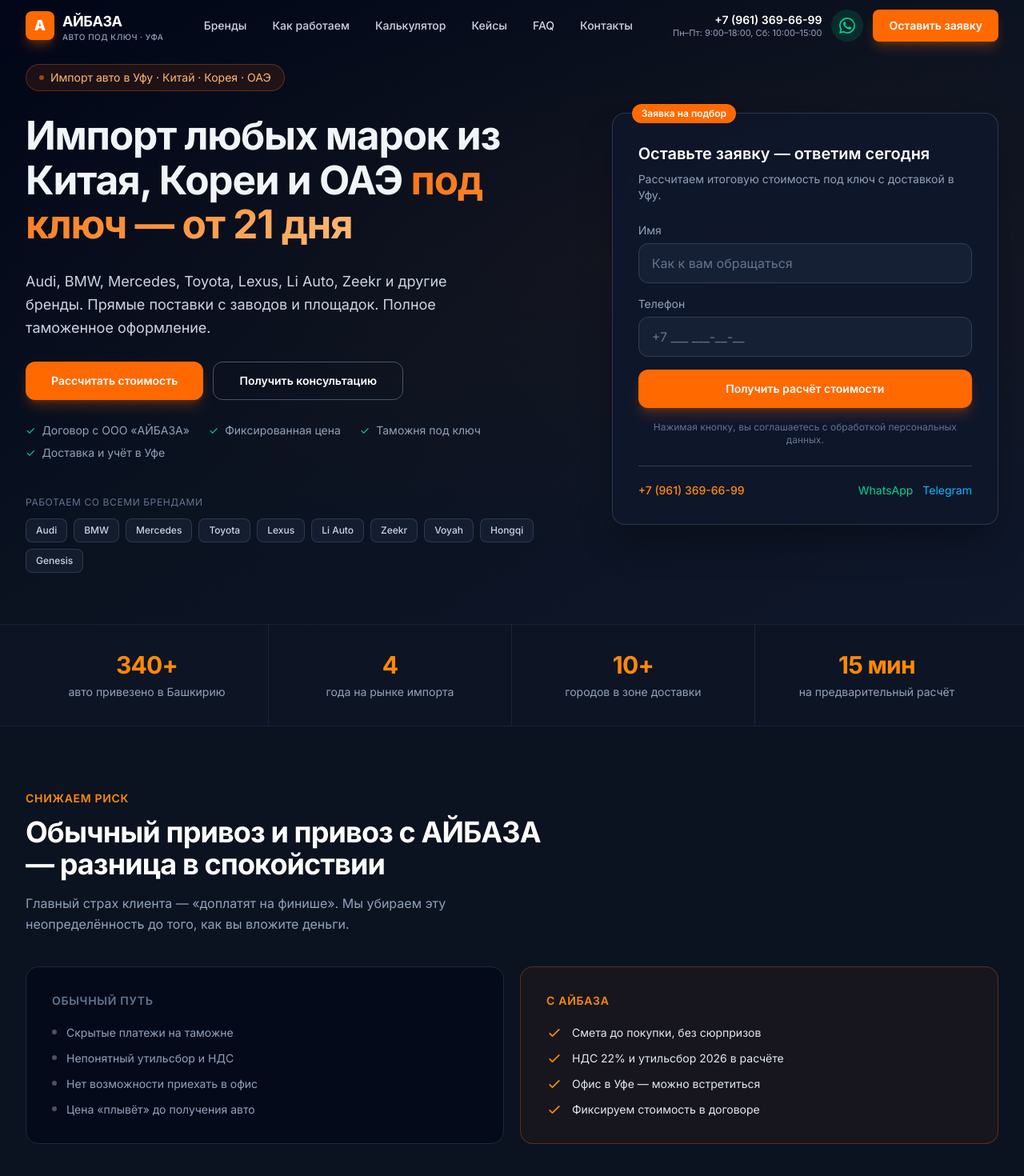
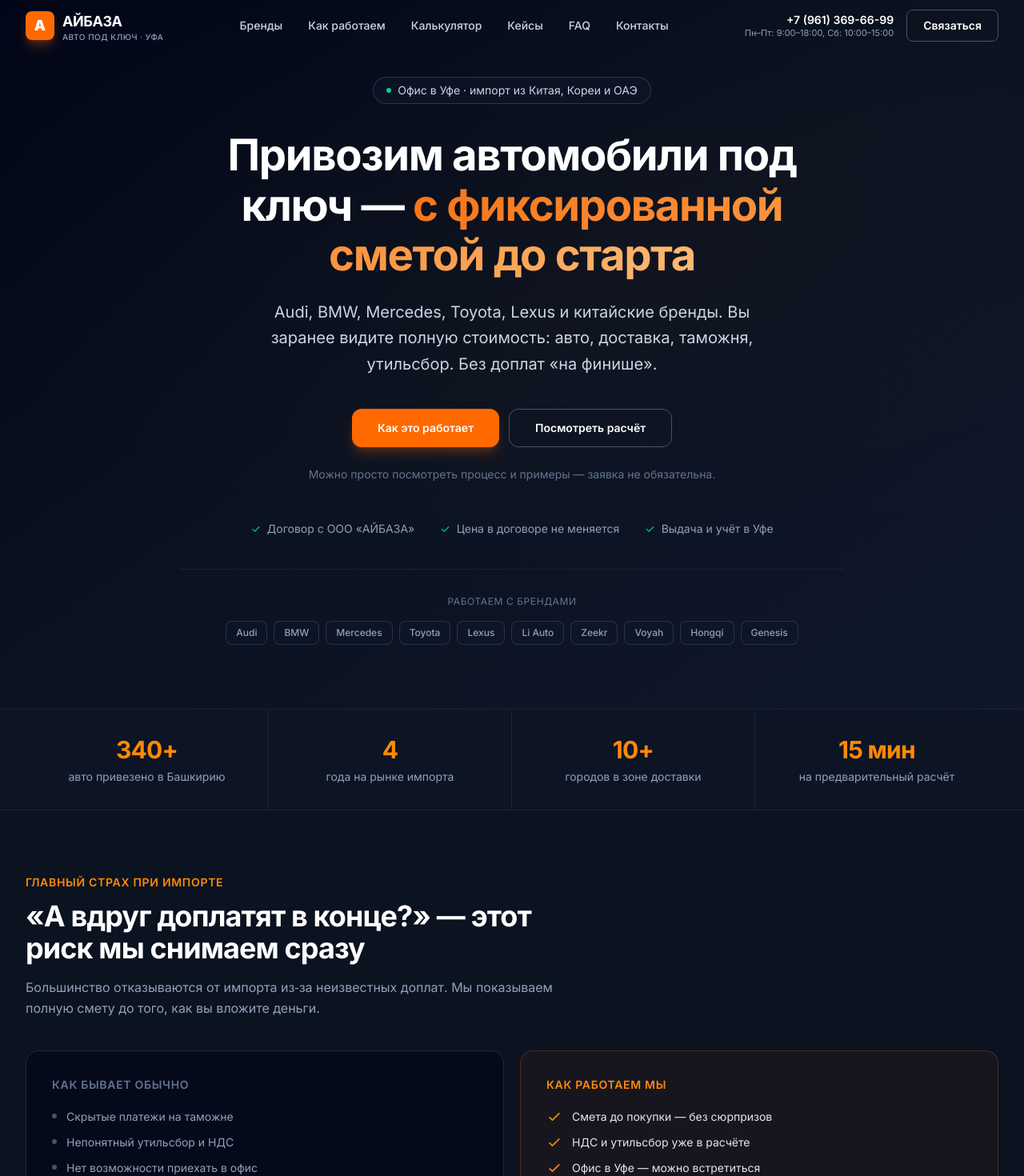
Before and after one commit to gameai2027-gif/aybaza-site, a Next.js app: page / in a window 1280 px wide. Shown: the top 1470 px of the page at 80% size. Built offline with nearby package versions, Linux system fonts and the light colour scheme.

Commit message:
ux: спокойный Hero без формы, закрытие боли, правка формулировок (психология доверия)

```diff
--- a/src/components/Header.tsx
+++ b/src/components/Header.tsx
@@ -41,33 +41,62 @@
       <div className="mx-auto max-w-7xl px-4 sm:px-6 lg:px-8">
         <div className="flex h-16 items-center justify-between">
           <a href="./" className="flex items-center gap-2.5 group">
-            <div className="flex h-9 w-9 items-center justify-center rounded-lg bg-orange-500 font-black text-white text-lg shadow-lg shadow-orange-500/30 transition group-hover:scale-105">А</div>
+            <div className="flex h-9 w-9 items-center justify-center rounded-lg bg-orange-500 font-black text-white text-lg shadow-lg shadow-orange-500/30 transition group-hover:scale-105">
+              А
+            </div>
             <div className="flex flex-col leading-none">
-              <span className="text-lg font-bold tracking-tight text-white">{SITE.shortName}</span>
-              <span className="text-[10px] font-medium uppercase tracking-wider text-slate-400">авто под ключ · Уфа</span>
+              <span className="text-lg font-bold tracking-tight text-white">
+                {SITE.shortName}
+              </span>
+              <span className="text-[10px] font-medium uppercase tracking-wider text-slate-400">
+                авто под ключ · Уфа
+              </span>
             </div>
           </a>
 
-          <nav className="hidden lg:flex items-center gap-1" aria-label="Основная навигация">
+          <nav
+            className="hidden lg:flex items-center gap-1"
+            aria-label="Основная навигация"
+          >
             {navItems.map((item) => (
-              <a key={item.href} href={item.href} className="px-3.5 py-2 text-sm font-medium text-slate-300 hover:text-white transition-colors rounded-md hover:bg-slate-800/50">{item.label}</a>
+              <a
+                key={item.href}
+                href={item.href}
+                className="px-3.5 py-2 text-sm font-medium text-slate-300 hover:text-white transition-colors rounded-md hover:bg-slate-800/50"
+              >
+                {item.label}
+              </a>
             ))}
           </nav>
 
-          <div className="hidden md:flex items-center gap-3">
-            <a href={SITE.phoneHref} className="flex flex-col items-end leading-tight group">
-              <span className="text-sm font-semibold text-white group-hover:text-orange-400 transition">{SITE.phone}</span>
+          <div className="hidden md:flex items-center gap-4">
+            <a
+              href={SITE.phoneHref}
+              className="flex flex-col items-end leading-tight group"
+            >
+              <span className="text-sm font-semibold text-white group-hover:text-orange-400 transition">
+                {SITE.phone}
+              </span>
               <span className="text-[11px] text-slate-400">{SITE.hours}</span>
             </a>
-            <a href={SITE.whatsapp} target="_blank" rel="noopener noreferrer" className="flex h-10 w-10 items-center justify-center rounded-full bg-emerald-600/20 text-emerald-400 hover:bg-emerald-600/30 transition" aria-label="WhatsApp">
-              <svg className="h-5 w-5" fill="currentColor" viewBox="0 0 24 24" aria-hidden><path d="M17.472 14.382c-.297-.149-1.758-.867-2.03-.967-.273-.099-.471-.148-.67.15-.197.297-.767.966-.94 1.164-.173.199-.347.223-.644.075-.297-.15-1.255-.463-2.39-1.475-.883-.788-1.48-1.761-1.653-2.059-.173-.297-.018-.458.13-.606.134-.133.298-.347.446-.52.149-.174.198-.298.298-.497.099-.198.05-.371-.025-.52-.075-.149-.669-1.612-.916-2.207-.242-.579-.487-.5-.669-.51-.173-.008-.371-.01-.57-.01-.198 0-.52.074-.792.372-.272.297-1.04 1.016-1.04 2.479 0 1.462 1.065 2.875 1.213 3.074.149.198 2.096 3.2 5.077 4.487.709.306 1.262.489 1.694.625.712.227 1.36.195 1.871.118.571-.085 1.758-.719 2.006-1.413.248-.694.248-1.289.173-1.413-.074-.124-.272-.198-.57-.347m-5.421 7.403h-.004a9.87 9.87 0 01-5.031-1.378l-.361-.214-3.741.982.998-3.648-.235-.374a9.86 9.86 0 01-1.51-5.26c.001-5.45 4.436-9.884 9.888-9.884 2.64 0 5.122 1.03 6.988 2.898a9.825 9.825 0 012.893 6.994c-.003 5.45-4.435 9.884-9.85 9.884m8.413-18.297A11.815 11.815 0 0012.05 0C5.495 0 .16 5.335.157 11.892c0 2.096.547 4.142 1.588 5.945L.057 24l6.305-1.654a11.882 11.882 0 005.683 1.448h.005c6.554 0 11.89-5.335 11.893-11.893a11.821 11.821 0 00-3.48-8.413z" /></svg>
-            </a>
-            <Button size="default" onClick={goLead}>Оставить заявку</Button>
+            <Button size="default" variant="outline" onClick={goLead}>
+              Связаться
+            </Button>
           </div>
 
-          <button type="button" className="lg:hidden flex h-11 w-11 items-center justify-center rounded-lg text-slate-300 hover:bg-slate-800" onClick={() => setMobileOpen(!mobileOpen)} aria-label={mobileOpen ? "Закрыть меню" : "Открыть меню"} aria-expanded={mobileOpen}>
+          <button
+            type="button"
+            className="lg:hidden flex h-11 w-11 items-center justify-center rounded-lg text-slate-300 hover:bg-slate-800"
+            onClick={() => setMobileOpen(!mobileOpen)}
+            aria-label={mobileOpen ? "Закрыть меню" : "Открыть меню"}
+            aria-expanded={mobileOpen}
+          >
             <svg className="h-6 w-6" fill="none" viewBox="0 0 24 24" stroke="currentColor" aria-hidden>
-              {mobileOpen ? <path strokeLinecap="round" strokeLinejoin="round" strokeWidth={2} d="M6 18L18 6M6 6l12 12" /> : <path strokeLinecap="round" strokeLinejoin="round" strokeWidth={2} d="M4 6h16M4 12h16M4 18h16" />}
+              {mobileOpen ? (
+                <path strokeLinecap="round" strokeLinejoin="round" strokeWidth={2} d="M6 18L18 6M6 6l12 12" />
+              ) : (
+                <path strokeLinecap="round" strokeLinejoin="round" strokeWidth={2} d="M4 6h16M4 12h16M4 18h16" />
+              )}
             </svg>
           </button>
         </div>
@@ -77,11 +106,22 @@
         <div className="lg:hidden border-t border-slate-800 bg-slate-950/95 backdrop-blur-xl">
           <nav className="flex flex-col px-4 py-4 gap-1" aria-label="Мобильная навигация">
             {navItems.map((item) => (
-              <a key={item.href} href={item.href} className="px-4 py-3 text-base font-medium text-slate-200 hover:bg-slate-800 rounded-lg" onClick={() => setMobileOpen(false)}>{item.label}</a>
+              <a
+                key={item.href}
+                href={item.href}
+                className="px-4 py-3 text-base font-medium text-slate-200 hover:bg-slate-800 rounded-lg"
+                onClick={() => setMobileOpen(false)}
+              >
+                {item.label}
+              </a>
             ))}
             <div className="mt-3 flex flex-col gap-3 border-t border-slate-800 pt-4">
-              <a href={SITE.phoneHref} className="text-center text-lg font-semibold text-white">{SITE.phone}</a>
-              <Button className="w-full h-12" onClick={goLead}>Оставить заявку</Button>
+              <a href={SITE.phoneHref} className="text-center text-lg font-semibold text-white">
+                {SITE.phone}
+              </a>
+              <Button className="w-full h-12" variant="outline" onClick={goLead}>
+                Связаться
+              </Button>
             </div>
           </nav>
         </div>
--- a/src/components/Hero.tsx
+++ b/src/components/Hero.tsx
@@ -14,49 +14,72 @@
   };
 
   return (
-    <section className="relative min-h-[90vh] flex items-center overflow-hidden pt-20 pb-16">
-      <div className="absolute inset-0 bg-grid opacity-40" aria-hidden />
+    <section className="relative min-h-[85vh] flex items-center overflow-hidden pt-24 pb-20">
+      <div className="absolute inset-0 bg-grid opacity-30" aria-hidden />
       <div className="absolute inset-0 bg-gradient-to-br from-slate-950 via-[#0b1220] to-slate-900" aria-hidden />
-      <div className="absolute inset-0 opacity-[0.15]" style={{ backgroundImage: "radial-gradient(ellipse 80% 50% at 70% 40%, rgba(249,115,22,0.25), transparent)" }} aria-hidden />
+      <div
+        className="absolute inset-0 opacity-[0.12]"
+        style={{
+          backgroundImage:
+            "radial-gradient(ellipse 70% 45% at 60% 35%, rgba(249,115,22,0.2), transparent)",
+        }}
+        aria-hidden
+      />
 
-      <div className="relative mx-auto max-w-7xl px-4 sm:px-6 lg:px-8 w-full">
-        <div className="grid lg:grid-cols-12 gap-12 lg:gap-10 items-center">
-          <div className="lg:col-span-7 space-y-7">
-            <div className="inline-flex items-center gap-2 rounded-full border border-orange-500/30 bg-orange-500/10 px-4 py-1.5 text-sm text-orange-300">
-              <span className="h-1.5 w-1.5 rounded-full bg-orange-400 animate-pulse" aria-hidden />
-              Импорт авто в Уфу · Китай · Корея · ОАЭ
+      <div className="relative mx-auto max-w-4xl px-4 sm:px-6 lg:px-8 w-full text-center">
+        <div className="inline-flex items-center gap-2 rounded-full border border-slate-700/80 bg-slate-900/60 px-4 py-1.5 text-sm text-slate-300 mb-8">
+          <span className="h-1.5 w-1.5 rounded-full bg-emerald-400" aria-hidden />
+          Офис в Уфе · импорт из Китая, Кореи и ОАЭ
         </div>
 
-            <h1 className="text-4xl sm:text-5xl lg:text-[3.1rem] font-bold tracking-tight leading-[1.12]">
-              Импорт любых марок из Китая, Кореи и ОАЭ{" "}
-              <span className="text-gradient">под ключ — от 21 дня</span>
+        <h1 className="text-4xl sm:text-5xl lg:text-[3.4rem] font-bold tracking-tight leading-[1.15] text-white">
+          Привозим автомобили под ключ —{" "}
+          <span className="text-gradient">с фиксированной сметой до старта</span>
         </h1>
 
-            <p className="text-lg text-slate-300 max-w-xl leading-relaxed">
-              Audi, BMW, Mercedes, Toyota, Lexus, Li Auto, Zeekr и другие бренды.
-              Прямые поставки с заводов и площадок. Полное таможенное оформление.
+        <p className="mt-6 text-lg sm:text-xl text-slate-300 max-w-2xl mx-auto leading-relaxed">
+          Audi, BMW, Mercedes, Toyota, Lexus и китайские бренды.
+          Вы заранее видите полную стоимость: авто, доставка, таможня, утильсбор.
+          Без доплат «на финише».
         </p>
 
-            <div className="flex flex-wrap gap-3">
-              <Button size="lg" onClick={() => scrollTo("calculator")}>Рассчитать стоимость</Button>
-              <Button size="lg" variant="outline" onClick={() => scrollTo("lead-form")}>Получить консультацию</Button>
+        <div className="mt-10 flex flex-col sm:flex-row items-center justify-center gap-3">
+          <Button size="lg" onClick={() => scrollTo("how-it-works")}>
+            Как это работает
+          </Button>
+          <Button size="lg" variant="outline" onClick={() => scrollTo("calculator")}>
+            Посмотреть расчёт
+          </Button>
         </div>
 
-            <div className="flex flex-wrap gap-x-6 gap-y-2 text-sm text-slate-400">
-              <span className="flex items-center gap-2"><span className="text-emerald-400" aria-hidden>✓</span>Договор с ООО «АЙБАЗА»</span>
-              <span className="flex items-center gap-2"><span className="text-emerald-400" aria-hidden>✓</span>Фиксированная цена</span>
-              <span className="flex items-center gap-2"><span className="text-emerald-400" aria-hidden>✓</span>Таможня под ключ</span>
-              <span className="flex items-center gap-2"><span className="text-emerald-400" aria-hidden>✓</span>Доставка и учёт в Уфе</span>
+        <p className="mt-6 text-sm text-slate-500">
+          Можно просто посмотреть процесс и примеры — заявка не обязательна.
+        </p>
+
+        <div className="mt-12 flex flex-wrap items-center justify-center gap-x-8 gap-y-3 text-sm text-slate-400">
+          <span className="flex items-center gap-2">
+            <span className="text-emerald-400" aria-hidden>✓</span>
+            Договор с ООО «АЙБАЗА»
+          </span>
+          <span className="flex items-center gap-2">
+            <span className="text-emerald-400" aria-hidden>✓</span>
+            Цена в договоре не меняется
+          </span>
+          <span className="flex items-center gap-2">
+            <span className="text-emerald-400" aria-hidden>✓</span>
+            Выдача и учёт в Уфе
+          </span>
         </div>
 
-            {/* Brand logos row */}
-            <div className="pt-4">
-              <p className="text-xs text-slate-500 mb-3 uppercase tracking-wider">Работаем со всеми брендами</p>
-              <div className="flex flex-wrap gap-2">
+        <div className="mt-10 pt-8 border-t border-slate-800/80">
+          <p className="text-xs uppercase tracking-wider text-slate-500 mb-4">
+            Работаем с брендами
+          </p>
+          <div className="flex flex-wrap justify-center gap-2">
             {brands.map((b) => (
               <span
                 key={b}
-                    className="rounded-lg border border-slate-700/80 bg-slate-800/50 px-3 py-1.5 text-xs font-medium text-slate-300"
+                className="rounded-lg border border-slate-700/70 bg-slate-900/40 px-3 py-1.5 text-xs font-medium text-slate-400"
               >
                 {b}
               </span>
@@ -64,51 +87,6 @@
           </div>
         </div>
       </div>
-
-          <div className="lg:col-span-5">
-            <div className="relative rounded-2xl border border-slate-700/80 bg-slate-900/90 backdrop-blur-sm p-6 sm:p-8 shadow-2xl shadow-black/40">
-              <div className="absolute -top-3 left-6 rounded-full bg-orange-500 px-3 py-1 text-xs font-semibold text-white">
-                Заявка на подбор
-              </div>
-              <h2 className="text-xl font-semibold text-white mb-2 mt-1">Оставьте заявку — ответим сегодня</h2>
-              <p className="text-sm text-slate-400 mb-6">Рассчитаем итоговую стоимость под ключ с доставкой в Уфу.</p>
-
-              <div className="space-y-4">
-                <div>
-                  <label className="block text-sm text-slate-400 mb-1.5">Имя</label>
-                  <input
-                    type="text"
-                    placeholder="Как к вам обращаться"
-                    className="w-full rounded-xl border border-slate-700 bg-slate-800/60 px-4 py-3 text-white placeholder:text-slate-500 focus:border-orange-500 focus:outline-none focus:ring-1 focus:ring-orange-500"
-                  />
-                </div>
-                <div>
-                  <label className="block text-sm text-slate-400 mb-1.5">Телефон</label>
-                  <input
-                    type="tel"
-                    placeholder="+7 ___ ___-__-__"
-                    className="w-full rounded-xl border border-slate-700 bg-slate-800/60 px-4 py-3 text-white placeholder:text-slate-500 focus:border-orange-500 focus:outline-none focus:ring-1 focus:ring-orange-500"
-                  />
-                </div>
-                <Button className="w-full" size="lg" onClick={() => scrollTo("lead-form")}>
-                  Получить расчёт стоимости
-                </Button>
-                <p className="text-xs text-slate-500 text-center">
-                  Нажимая кнопку, вы соглашаетесь с обработкой персональных данных.
-                </p>
-              </div>
-
-              <div className="mt-6 pt-5 border-t border-slate-700 flex items-center justify-between text-sm">
-                <a href={SITE.phoneHref} className="text-orange-400 hover:underline font-medium">{SITE.phone}</a>
-                <div className="flex gap-3">
-                  <a href={SITE.whatsapp} target="_blank" rel="noopener noreferrer" className="text-emerald-400 hover:underline">WhatsApp</a>
-                  <a href={SITE.telegram} target="_blank" rel="noopener noreferrer" className="text-sky-400 hover:underline">Telegram</a>
-                </div>
-              </div>
-            </div>
-          </div>
-        </div>
-      </div>
     </section>
   );
 }
--- a/src/components/ProblemSolution.tsx
+++ b/src/components/ProblemSolution.tsx
@@ -6,10 +6,10 @@
 ];
 
 const ours = [
-  "Смета до покупки, без сюрпризов",
-  "НДС 22% и утильсбор 2026 в расчёте",
+  "Смета до покупки — без сюрпризов",
+  "НДС и утильсбор уже в расчёте",
   "Офис в Уфе — можно встретиться",
-  "Фиксируем стоимость в договоре",
+  "Стоимость фиксируем в договоре",
 ];
 
 export function ProblemSolution() {
@@ -18,21 +18,21 @@
       <div className="mx-auto max-w-7xl px-4 sm:px-6 lg:px-8">
         <div className="max-w-2xl mb-10">
           <p className="text-sm font-semibold uppercase tracking-wider text-orange-400 mb-3">
-            Снижаем риск
+            Главный страх при импорте
           </p>
           <h2 id="risk-heading" className="text-3xl sm:text-4xl font-bold tracking-tight text-white">
-            Обычный привоз и привоз с АЙБАЗА — разница в спокойствии
+            «А вдруг доплатят в конце?» — этот риск мы снимаем сразу
           </h2>
           <p className="mt-4 text-slate-400 leading-relaxed">
-            Главный страх клиента — «доплатят на финише». Мы убираем эту неопределённость
-            до того, как вы вложите деньги.
+            Большинство отказываются от импорта из‑за неизвестных доплат.
+            Мы показываем полную смету до того, как вы вложите деньги.
           </p>
         </div>
 
         <div className="grid md:grid-cols-2 gap-5">
           <div className="rounded-2xl border border-slate-800 bg-slate-950/60 p-6 sm:p-8">
             <h3 className="text-sm font-semibold uppercase tracking-wider text-slate-500 mb-5">
-              Обычный путь
+              Как бывает обычно
             </h3>
             <ul className="space-y-3">
               {usual.map((item) => (
@@ -44,15 +44,26 @@
             </ul>
           </div>
 
-          <div className="rounded-2xl border border-orange-500/30 bg-orange-500/5 p-6 sm:p-8">
+          <div className="rounded-2xl border border-orange-500/25 bg-orange-500/5 p-6 sm:p-8">
             <h3 className="text-sm font-semibold uppercase tracking-wider text-orange-400 mb-5">
-              С АЙБАЗА
+              Как работаем мы
             </h3>
             <ul className="space-y-3">
               {ours.map((item) => (
                 <li key={item} className="flex items-start gap-3 text-sm text-slate-200">
-                  <svg className="h-5 w-5 shrink-0 text-orange-400" fill="none" viewBox="0 0 24 24" stroke="currentColor" aria-hidden>
-                    <path strokeLinecap="round" strokeLinejoin="round" strokeWidth={2} d="M5 13l4 4L19 7" />
+                  <svg
+                    className="h-5 w-5 shrink-0 text-orange-400"
+                    fill="none"
+                    viewBox="0 0 24 24"
+                    stroke="currentColor"
+                    aria-hidden
+                  >
+                    <path
+                      strokeLinecap="round"
+                      strokeLinejoin="round"
+                      strokeWidth={2}
+                      d="M5 13l4 4L19 7"
+                    />
                   </svg>
                   {item}
                 </li>
--- a/src/components/StatsBar.tsx
+++ b/src/components/StatsBar.tsx
@@ -9,7 +9,10 @@
 
 export function StatsBar() {
   return (
-    <section className="border-y border-slate-800/80 bg-slate-900/40" aria-label="Ключевые показатели">
+    <section
+      className="border-y border-slate-800/80 bg-slate-900/40"
+      aria-label="Ключевые показатели"
+    >
       <div className="mx-auto max-w-7xl px-4 sm:px-6 lg:px-8">
         <div className="grid grid-cols-2 lg:grid-cols-4 divide-x divide-y lg:divide-y-0 divide-slate-800/80">
           {items.map((item) => (
```
Lines whose indentation alone changed are shown as unchanged.
